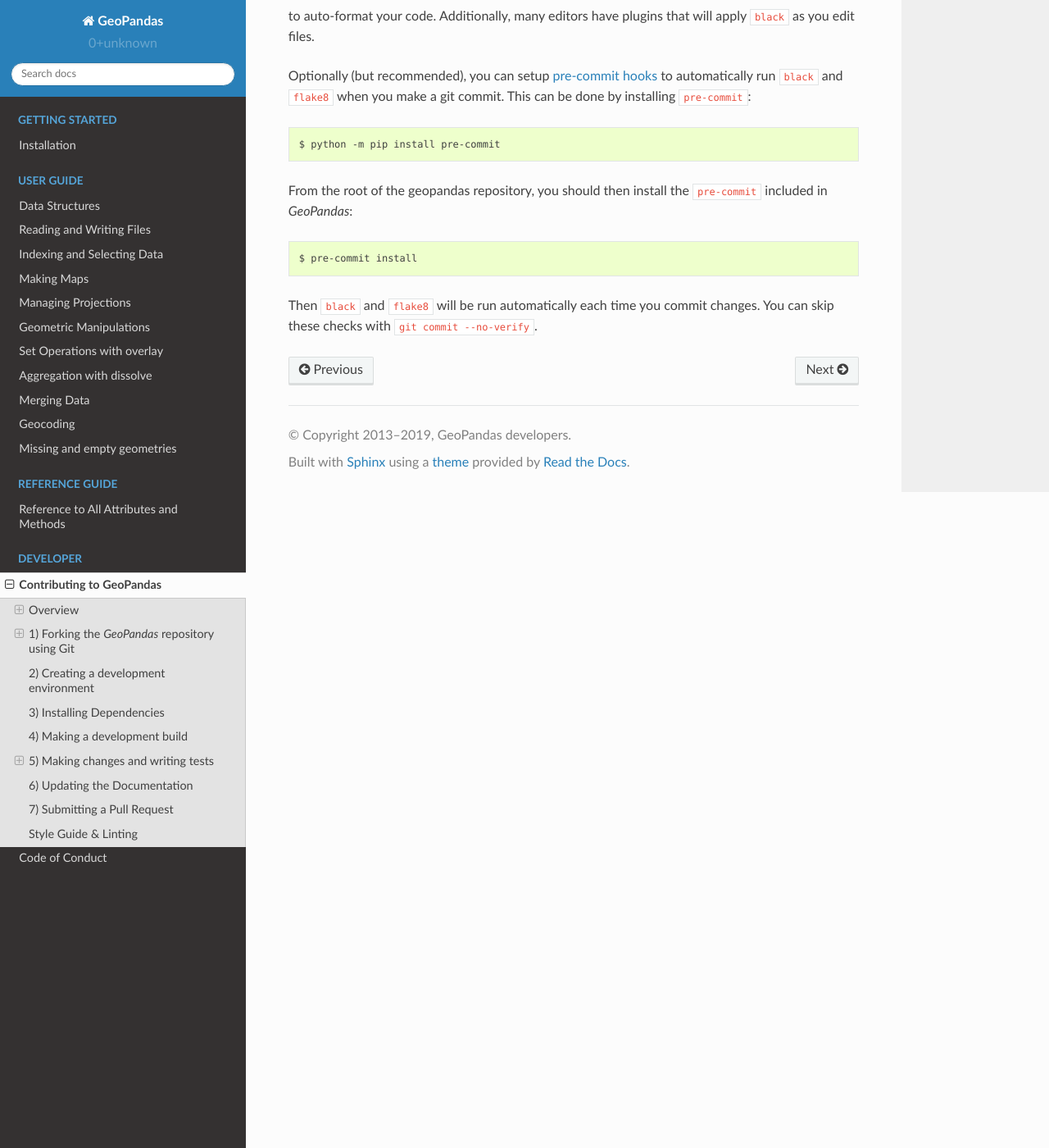
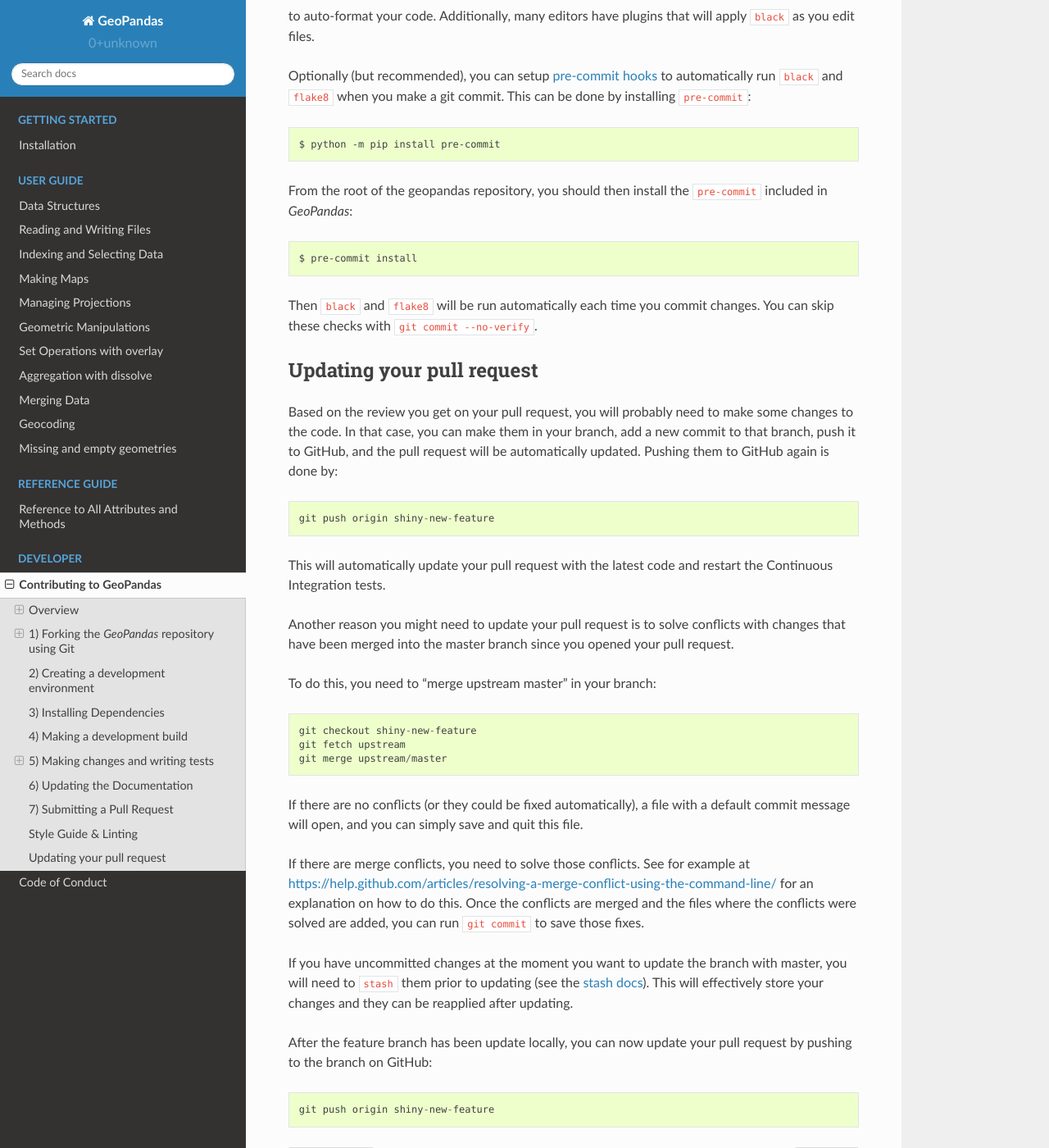
Before and after one commit to geopandas/geopandas, a Sphinx documentation site: the page built from doc/source/contributing.rst, in a window 1280 px wide and 1400 px high, scrolled down 6194 px. Shown: the whole window at 82% size. Built offline with Sphinx 7.4.7 and the Read the Docs theme 2.0.0, drawn with Linux system fonts in a browser that asks for light colours; pages that are not in the unit, such as notebooks, are missing from menus.

Commit message:
DOC: Copy Updating your pull request from pandas docs
Following @martinfleis suggestion in #1425

```diff
--- a/doc/source/contributing.rst
+++ b/doc/source/contributing.rst
@@ -316,3 +316,45 @@ From the root of the geopandas repository, you should then install the
 Then ``black`` and ``flake8`` will be run automatically
 each time you commit changes. You can skip these checks with
 ``git commit --no-verify``.
+
+Updating your pull request
+--------------------------
+
+Based on the review you get on your pull request, you will probably need to make
+some changes to the code. In that case, you can make them in your branch,
+add a new commit to that branch, push it to GitHub, and the pull request will be
+automatically updated.  Pushing them to GitHub again is done by::
+
+    git push origin shiny-new-feature
+
+This will automatically update your pull request with the latest code and restart the
+Continuous Integration tests.
+
+Another reason you might need to update your pull request is to solve conflicts
+with changes that have been merged into the master branch since you opened your
+pull request.
+
+To do this, you need to "merge upstream master" in your branch::
+
+    git checkout shiny-new-feature
+    git fetch upstream
+    git merge upstream/master
+
+If there are no conflicts (or they could be fixed automatically), a file with a
+default commit message will open, and you can simply save and quit this file.
+
+If there are merge conflicts, you need to solve those conflicts. See for
+example at https://help.github.com/articles/resolving-a-merge-conflict-using-the-command-line/
+for an explanation on how to do this.
+Once the conflicts are merged and the files where the conflicts were solved are
+added, you can run ``git commit`` to save those fixes.
+
+If you have uncommitted changes at the moment you want to update the branch with
+master, you will need to ``stash`` them prior to updating (see the
+`stash docs <https://git-scm.com/book/en/v2/Git-Tools-Stashing-and-Cleaning>`__).
+This will effectively store your changes and they can be reapplied after updating.
+
+After the feature branch has been update locally, you can now update your pull
+request by pushing to the branch on GitHub::
+
+    git push origin shiny-new-feature
```
